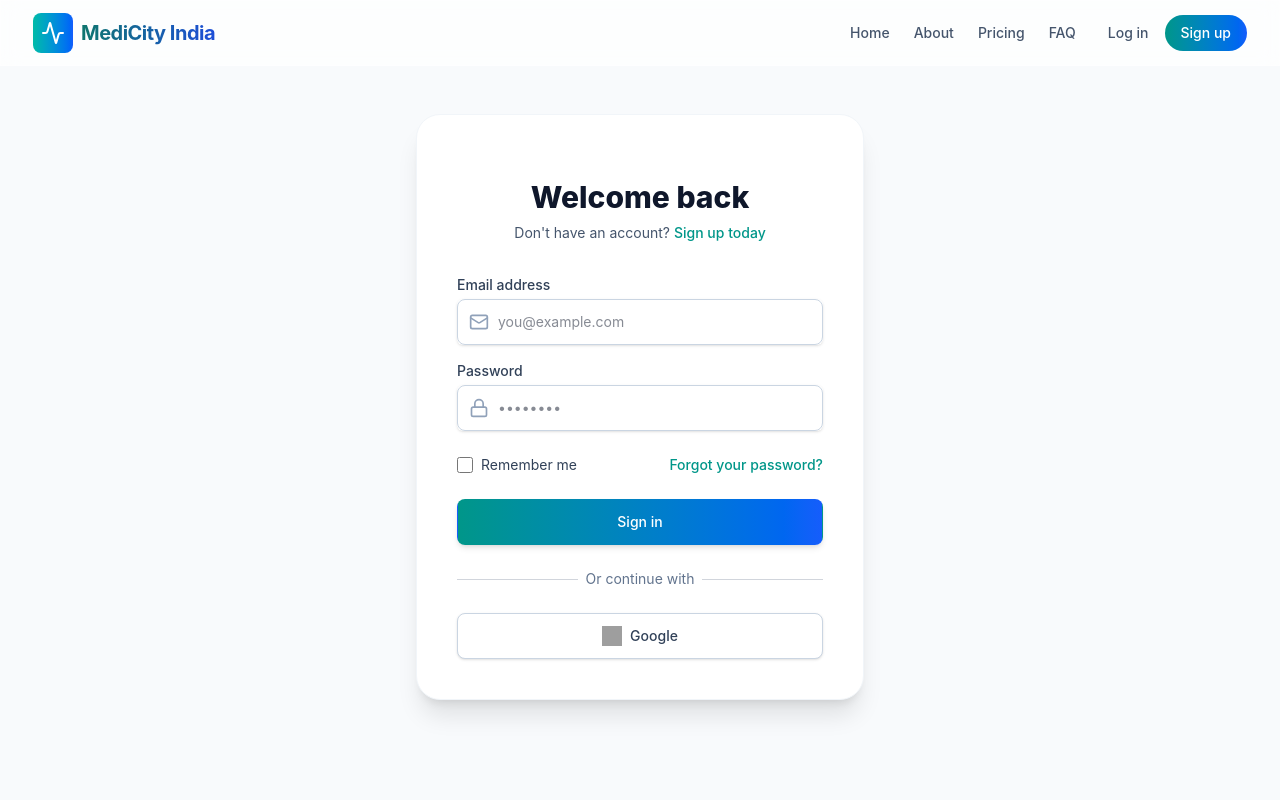
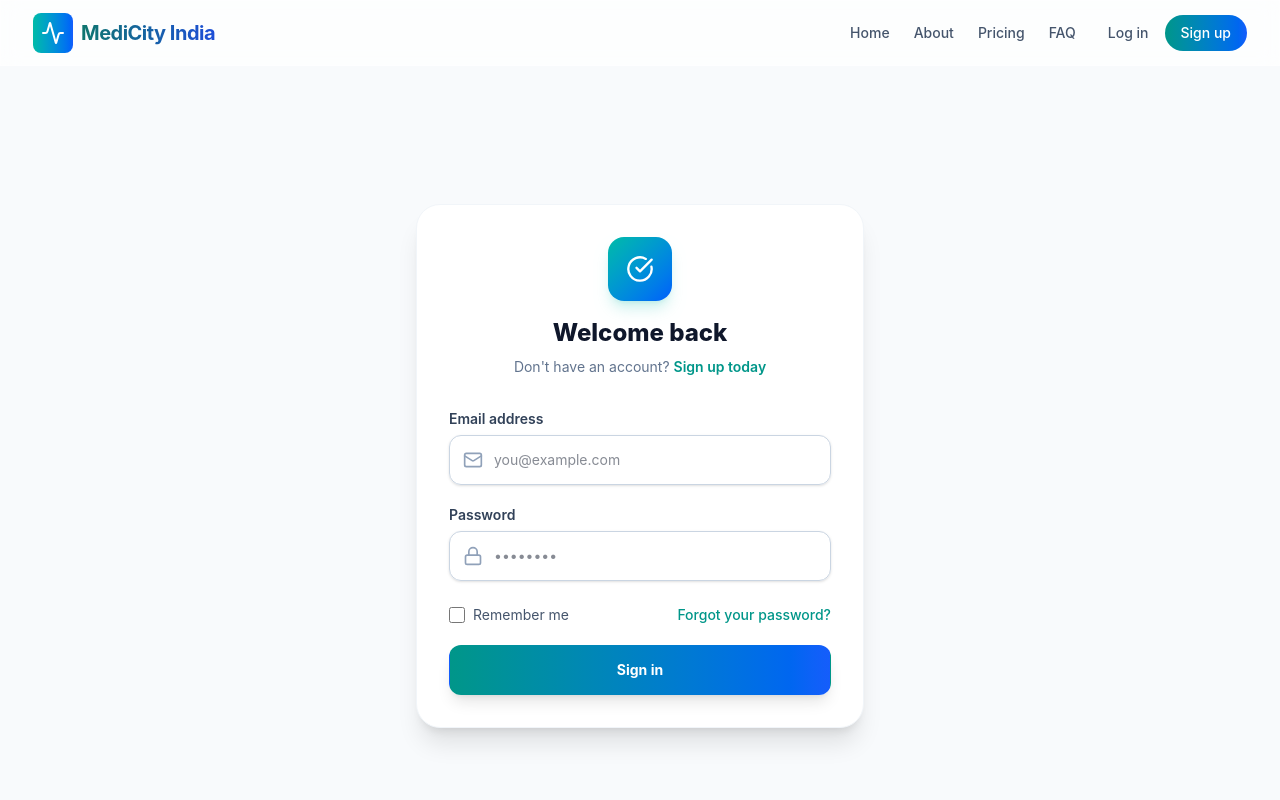
Before and after one commit to mishikabagrecha/MediCity-Minor-Project2-, a React (Vite) app: page /login in a window 1280 px wide. Shown: the top 800 px of the page. Built offline with nearby package versions, Linux system fonts and the light colour scheme; grey boxes are pictures that could not be loaded.

Commit message:
fixed ui 1

```diff
--- a/src/pages/Login.jsx
+++ b/src/pages/Login.jsx
@@ -16,28 +16,30 @@
   };
 
   return (
-    <div className="min-h-[80vh] flex items-center justify-center py-12 px-4 sm:px-6 lg:px-8">
-      <div className="max-w-md w-full space-y-8 bg-white p-10 rounded-3xl shadow-xl border border-slate-100">
-        <div className="text-center">
-          <h2 className="mt-6 text-3xl font-extrabold text-slate-900">Welcome back</h2>
-          <p className="mt-2 text-sm text-slate-600">
+    <div className="min-h-screen flex items-center justify-center px-4 sm:px-6 lg:px-8">
+      <div className="max-w-md w-full bg-white p-8 rounded-3xl shadow-xl border border-slate-100">
+        <div className="text-center mb-8">
+          <div className="w-16 h-16 mx-auto mb-4 rounded-2xl bg-gradient-to-br from-teal-500 to-blue-600 flex items-center justify-center shadow-lg shadow-teal-500/20">
+            <CheckCircle className="text-white" size={28} />
+          </div>
+          <h2 className="text-2xl font-extrabold text-slate-900">Welcome back</h2>
+          <p className="mt-2 text-sm text-slate-500">
             Don't have an account?{' '}
-            <Link to="/signup" className="font-medium text-teal-600 hover:text-teal-500">
+            <Link to="/signup" className="font-semibold text-teal-600 hover:text-teal-500 transition-colors">
               Sign up today
             </Link>
           </p>
         </div>
-        <form className="mt-8 space-y-6" onSubmit={handleSubmit}>
-          <div className="space-y-4">
+        <form className="space-y-5" onSubmit={handleSubmit}>
           <div>
             <label
               htmlFor="email-address"
-                className="block text-sm font-medium text-slate-700"
+              className="block text-sm font-semibold text-slate-700 mb-1.5"
             >
               Email address
             </label>
-              <div className="mt-1 relative rounded-md shadow-sm">
-                <div className="absolute inset-y-0 left-0 pl-3 flex items-center pointer-events-none">
+            <div className="relative rounded-xl shadow-sm">
+              <div className="absolute inset-y-0 left-0 pl-3.5 flex items-center pointer-events-none">
                 <Mail className="h-5 w-5 text-slate-400" />
               </div>
               <input
@@ -46,7 +48,7 @@
                 type="email"
                 autoComplete="email"
                 required
-                  className="focus:ring-teal-500 focus:border-teal-500 block w-full pl-10 sm:text-sm border-slate-300 rounded-lg py-3 border"
+                className="focus:ring-2 focus:ring-teal-500 focus:border-teal-500 block w-full pl-11 pr-4 sm:text-sm border-slate-300 rounded-xl py-3.5 border transition-shadow"
                 placeholder="you@example.com"
               />
             </div>
@@ -54,12 +56,12 @@
           <div>
             <label
               htmlFor="password"
-                className="block text-sm font-medium text-slate-700"
+              className="block text-sm font-semibold text-slate-700 mb-1.5"
             >
               Password
             </label>
-              <div className="mt-1 relative rounded-md shadow-sm">
-                <div className="absolute inset-y-0 left-0 pl-3 flex items-center pointer-events-none">
+            <div className="relative rounded-xl shadow-sm">
+              <div className="absolute inset-y-0 left-0 pl-3.5 flex items-center pointer-events-none">
                 <Lock className="h-5 w-5 text-slate-400" />
               </div>
               <input
@@ -68,14 +70,13 @@
                 type="password"
                 autoComplete="current-password"
                 required
-                  className="focus:ring-teal-500 focus:border-teal-500 block w-full pl-10 sm:text-sm border-slate-300 rounded-lg py-3 border"
+                className="focus:ring-2 focus:ring-teal-500 focus:border-teal-500 block w-full pl-11 pr-4 sm:text-sm border-slate-300 rounded-xl py-3.5 border transition-shadow"
                 placeholder="••••••••"
               />
             </div>
           </div>
-          </div>
 
-          <div className="flex items-center justify-between">
+          <div className="flex items-center justify-between pt-1">
             <div className="flex items-center">
               <input
                 id="remember-me"
@@ -83,12 +84,12 @@
                 type="checkbox"
                 className="h-4 w-4 text-teal-600 focus:ring-teal-500 border-gray-300 rounded"
               />
-              <label htmlFor="remember-me" className="ml-2 block text-sm text-slate-700">
+              <label htmlFor="remember-me" className="ml-2 block text-sm text-slate-600">
                 Remember me
               </label>
             </div>
             <div className="text-sm">
-              <a href="#" className="font-medium text-teal-600 hover:text-teal-500">
+              <a href="#" className="font-medium text-teal-600 hover:text-teal-500 transition-colors">
                 Forgot your password?
               </a>
             </div>
@@ -97,32 +98,18 @@
           <button
             type="submit"
             disabled={loading}
-            className="w-full flex justify-center py-3 px-4 border border-transparent rounded-lg shadow-md text-sm font-medium text-white bg-gradient-to-r from-teal-600 to-blue-600 hover:shadow-lg hover:shadow-teal-500/30 focus:outline-none transition-all"
+            className="w-full flex justify-center py-3.5 px-4 border border-transparent rounded-xl shadow-lg text-sm font-bold text-white bg-gradient-to-r from-teal-600 to-blue-600 hover:shadow-xl hover:shadow-teal-500/25 focus:outline-none focus:ring-2 focus:ring-teal-500 focus:ring-offset-2 transition-all disabled:opacity-70 disabled:cursor-not-allowed"
           >
-            {loading ? "Signing in..." : "Sign in"}
+            {loading ? (
+              <span className="flex items-center gap-2">
+                <svg className="animate-spin h-4 w-4" xmlns="http://www.w3.org/2000/svg" fill="none" viewBox="0 0 24 24">
+                  <circle className="opacity-25" cx="12" cy="12" r="10" stroke="currentColor" strokeWidth="4"></circle>
+                  <path className="opacity-75" fill="currentColor" d="M4 12a8 8 0 018-8V0C5.373 0 0 5.373 0 12h4zm2 5.291A7.962 7.962 0 014 12H0c0 3.042 1.135 5.824 3 7.938l3-2.647z"></path>
+                </svg>
+                Signing in...
+              </span>
+            ) : "Sign in"}
           </button>
-
-          <div className="mt-6">
-            <div className="relative">
-              <div className="absolute inset-0 flex items-center">
-                <div className="w-full border-t border-gray-300" />
-              </div>
-              <div className="relative flex justify-center text-sm">
-                <span className="px-2 bg-white text-slate-500">Or continue with</span>
-              </div>
-            </div>
-
-            <div className="mt-6">
-              <button
-                type="button"
-                className="w-full inline-flex justify-center py-3 px-4 border border-slate-300 rounded-lg shadow-sm bg-white text-sm font-medium text-slate-700 hover:bg-slate-50 transition-colors"
-                onClick={() => {}}
-              >
-                <img className="h-5 w-5 mr-2" src="https://www.svgrepo.com/show/475656/google-color.svg" alt="Google logo" />
-                Google
-              </button>
-            </div>
-          </div>
         </form>
       </div>
     </div>
--- a/src/pages/Signup.jsx
+++ b/src/pages/Signup.jsx
@@ -97,7 +97,7 @@
         </div>
 
         {/* Improved Top Progress Layout */}
-        <div className="mb-10 overflow-x-auto pb-4">
+        <div className="mb-10 pb-4">
           <div className="flex justify-between items-center relative min-w-[600px] px-4">
             <div className="absolute top-1/2 left-0 right-0 h-1 bg-slate-100 -translate-y-1/2 z-0 mx-6" />
             <div className="absolute top-1/2 left-0 h-1 bg-teal-500 -translate-y-1/2 z-0 transition-all duration-500 mx-6" style={{ width: `${((step - 1) / 6) * 100}%` }} />
```
Lines whose indentation alone changed are shown as unchanged.
